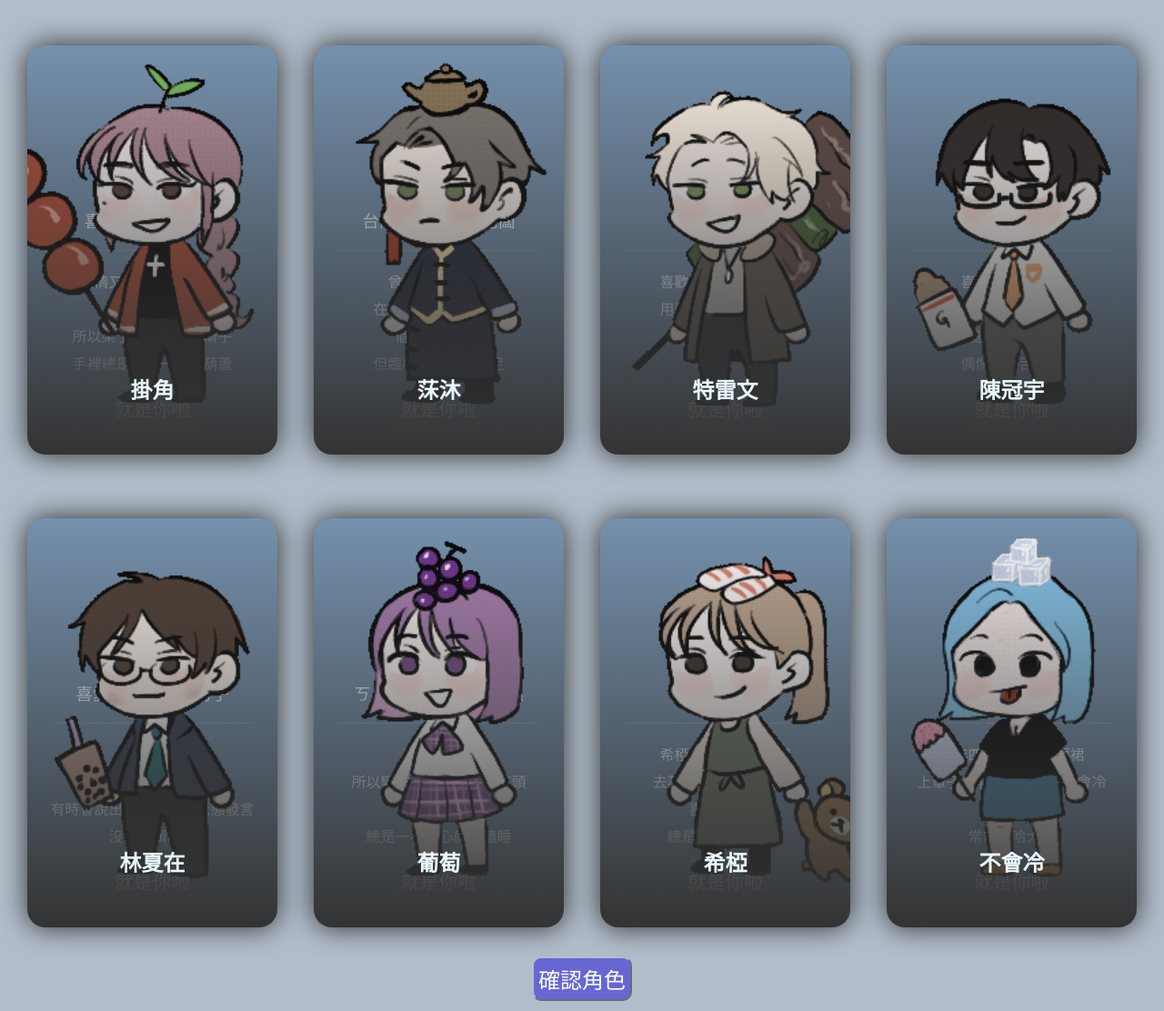
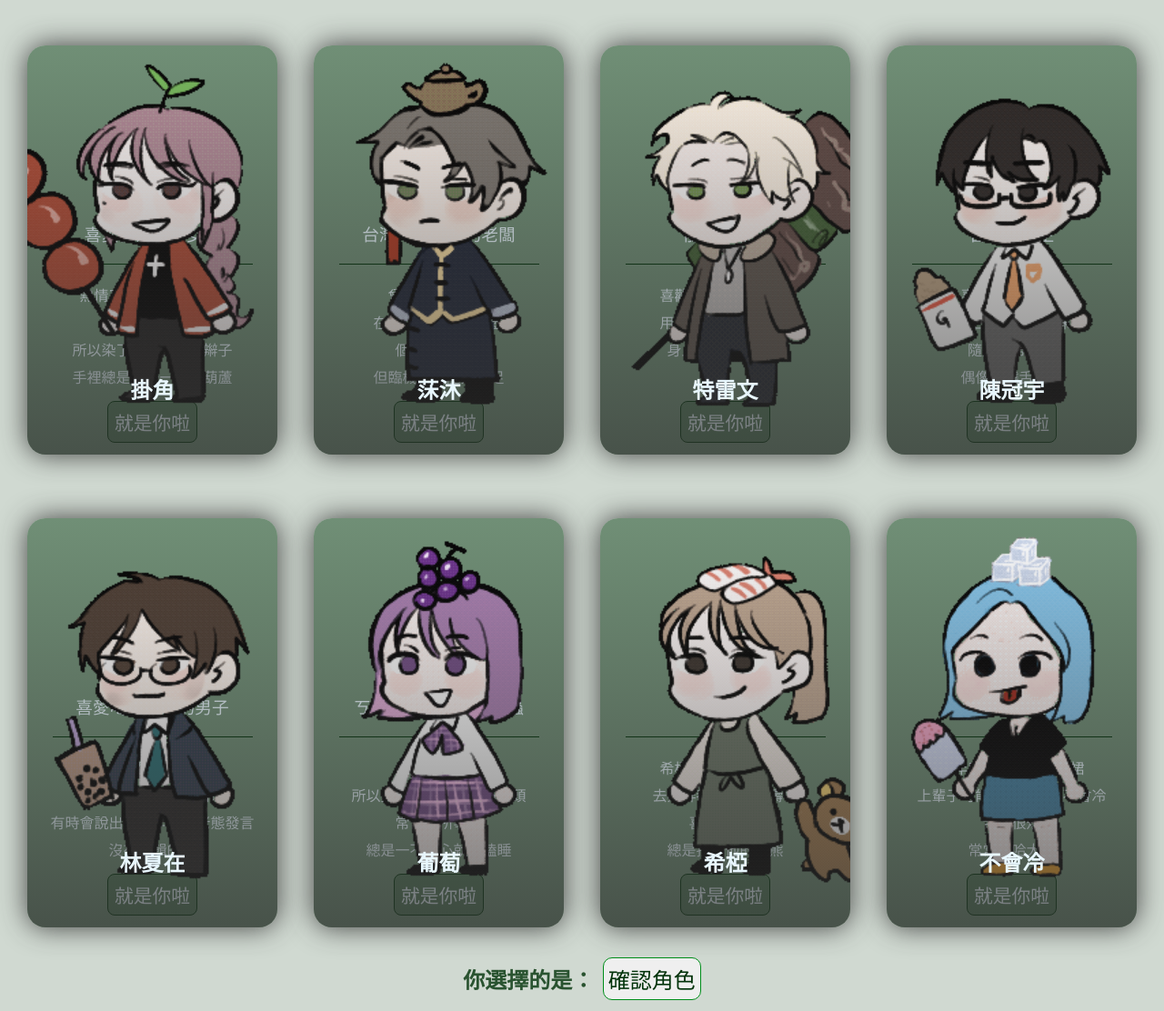
Before and after one commit to AnHsiL/database_project_monopoly, a PHP site: page /html/select_role.html in a window 1280 px wide. Shown: the whole page at 91% size. Run offline with PHP 8.4, Linux system fonts and the light colour scheme.

Commit message:
修改背景圖和一些css

```diff
--- a/monopoly/css/select_role.css
+++ b/monopoly/css/select_role.css
@@ -4,9 +4,9 @@
 }
 
 :root {
-    --background-color: #b1bdca;
-    --border-color: #7591AD;
-    --text-color: #34495e;
+    --background-color: rgba(0, 50, 9, 0.185);
+    --border-color: rgba(71, 112, 78, 0.695);
+    --text-color: rgb(0, 50, 9);
     --color1: #EC3E27;
     --color2: #fd79a8;
     --color3: #0984e3;
@@ -15,9 +15,9 @@
     --color6: #e056fd;
     --color7: #F97F51;
     --color8: #BDC581;
-    --a_border_color: #86a3b3;
-    --h2_border_color: #8ea2b8;
-    --a_hover_background_color: #86a3b3;
+    --a_border_color: rgb(0, 50, 9);
+    --h2_border_color: rgb(0, 50, 9);
+    --a_hover_background_color: rgb(0, 86, 16);
     --font_color: #e8f6fd;
 }
 
@@ -52,7 +52,7 @@ body {
     justify-content: center;
     align-items: center;
 
-    box-shadow: 0 0 30px #2c2c2c;
+    box-shadow: 0 0 30px #2c2c2ce1;
     color: var(--font_color)
 }
 
@@ -72,7 +72,7 @@ body {
     content: '';
     width: 100%;
     height: 100%;
-    background-image: linear-gradient(to top, #333, transparent);
+    background-image: linear-gradient(to top, rgba(51, 51, 51, 0.659), transparent);
 }
 
 .card:hover .photo::before{
@@ -105,7 +105,7 @@ h2 {
 }
 
 h3 {
-    margin-top: 150px;
+    margin-top: 180px;
     width: 80%;
     font-weight: normal;
     text-align: center;
@@ -122,12 +122,19 @@ p {
 }
 
 #btn_check_role{
-    color: white;
-    background-color: rgb(103, 103, 212);
+    color: rgb(0, 50, 9);
+    border: 1px solid rgb(0, 142, 26);;
     padding: 5px;
     font-size: 1.5em;
     border-radius: 10px;
-    border-color: var(--background-color);
+    margin-left: 5px;
+    /* border-color: var(--background-color); */
+}
+
+#btn_check_role:hover{
+    color: #Fff;
+    background-color: rgb(0, 86, 16);
+
 }
 
 .card button{
--- a/monopoly/html/index.html
+++ b/monopoly/html/index.html
@@ -15,7 +15,7 @@
         <div class = "page rounded-3" id = "game_rule">
             <div id = "welcome_title">
                 <h2 style="display: inline;">大</h2>
-                <h1 style="display: inline; font-weight: bolder; color:rgba(125, 143, 161, 0.858)" >FOOD</h1>
+                <h1 style="display: inline; font-weight: bolder; " >FOOD</h1>
                 <h2 style="display: inline;">翁</h2>
             </div>
             <br>
@@ -33,7 +33,7 @@
                 </ul>
             </div>
             <div>
-                <button type="button" class="btn btn-outline-secondary" id = "start">START</button>
+                <button type="button" class="btn btn-outline-secondary" id = "start" style="border-color: rgb(0, 86, 16);">START</button>
             </div>
         </div>
     </body>
--- a/monopoly/html/login.html
+++ b/monopoly/html/login.html
@@ -15,7 +15,7 @@
     <body>
         <div class = "login rounded-3">
             <div style="text-align: center;">
-                <h2>Login</h2>
+                <h2 style="font-weight: bold; color: rgb(0, 86, 16);">Login</h2>
                 <br>
             </div>
             <div class = "mb-3">
@@ -28,8 +28,8 @@
             </div>
             <br>
             <div class = "login_btn">
-                <button class = "btn btn-outline-primary" id = "btn_login">登入</button>
-                <button class = "btn btn-outline-dark" id = "btn_request_register">註冊</button>
+                <button class = "btn btn-outline-secondary" id = "btn_login" style="border-color: rgb(0, 142, 26);">登入</button>
+                <button class = "btn btn-outline-secondary" id = "btn_request_register">註冊</button>
             </div>
             <br>
             <div style="text-align: center;">
--- a/monopoly/html/player_info.html
+++ b/monopoly/html/player_info.html
@@ -32,7 +32,7 @@
                 </div>
             </div>
             <div id = "btn" >
-                <button type = "button" class="btn btn-outline-warning" id = "btn_begin_game">開始遊戲</button>
+                <button class = "btn btn-outline-secondary" id = "btn_begin_game" style="border-color: rgb(0, 142, 26);">開始遊戲</button>
             </div>
         </div>
 
--- a/monopoly/html/register.html
+++ b/monopoly/html/register.html
@@ -15,7 +15,7 @@
     <body>
         <div class = "login rounded-3">
             <div style="text-align: center;">
-                <h2>Register</h2>
+                <h2 style="font-weight: bold; color: rgb(0, 86, 16);">Register</h2>
                 <br>
             </div>
             <div class = "mb-3">
@@ -36,8 +36,8 @@
             </div>
             <br>
             <div class = "login_btn">
-                <button class = "btn btn-outline-primary" id = "btn_register_submit">註冊</button>
-                <button class = "btn btn-outline-dark" id = "btn_back">回上一頁</button>
+                <button class = "btn btn-outline-secondary" id = "btn_register_submit" style="border-color: rgb(0, 142, 26);">註冊</button>
+                <button class = "btn btn-outline-secondary" id = "btn_back">回上一頁</button>
             </div>
         </div>
     </body>
--- a/monopoly/html/select_role.html
+++ b/monopoly/html/select_role.html
@@ -17,7 +17,7 @@
                     <img src="../character_png/角色1掛角.gif">
                 </div>
                 <h2>掛角</h2>
-                <h3>喜愛糖葫蘆的女子</h3>
+                <h3 >喜愛糖葫蘆的女子</h3>
                 <p>熱情又帶點痞痞的個性<br>想引人注目<br>所以染了鮮豔的粉紅辮子<br>手裡總是拿著一串糖葫蘆</p>
                 <button type = "button" id = "r1">就是你啦</button>
             </div>
@@ -88,8 +88,8 @@
         </div>
         <br><br><br><br>
         <div id = "check_role">
-            <button type = "button" id = "btn_check_role">確認角色</button>
-            <p id = "list_check_role" style="font-size: 1.5em; display:inline; color: white; font-weight: bolder"></p>
+            <p id = "list_check_role" style="font-size: 1.5em; display:inline; color: rgba(0, 50, 9, 0.805); font-weight: bolder">你選擇的是：</p>
+            <button type = "button" id = "btn_check_role" class="btn">確認角色</button>
         </div>
     </body>
 </html>
--- a/monopoly/js/select_role.js
+++ b/monopoly/js/select_role.js
@@ -10,35 +10,35 @@ $(document).ready(function() {
     let correctRole = 0;
 
     $("#r1").click(function() {
-        $("#list_check_role").html(r1);
+        $("#list_check_role").html("你選擇的是："+r1);
         correctRole = 1;
     });
     $("#r2").click(function() {
-        $("#list_check_role").html(r2);
+        $("#list_check_role").html("你選擇的是："+r2);
         correctRole = 2;
     });
     $("#r3").click(function() {
-        $("#list_check_role").html(r3);
+        $("#list_check_role").html("你選擇的是："+r3);
         correctRole = 3;
     });
     $("#r4").click(function() {
-        $("#list_check_role").html(r4);
+        $("#list_check_role").html("你選擇的是："+r4);
         correctRole = 4;
     });
     $("#r5").click(function() {
-        $("#list_check_role").html(r5);
+        $("#list_check_role").html("你選擇的是："+r5);
         correctRole = 5;
     });
     $("#r6").click(function() {
-        $("#list_check_role").html(r6);
+        $("#list_check_role").html("你選擇的是："+r6);
         correctRole = 6;
     });
     $("#r7").click(function() {
-        $("#list_check_role").html(r7);
+        $("#list_check_role").html("你選擇的是："+r7);
         correctRole = 7;
     });
     $("#r8").click(function() {
-        $("#list_check_role").html(r8);
+        $("#list_check_role").html("你選擇的是："+r8);
         correctRole = 8;
     });
     $("#btn_check_role").click(function() {
```
Also changed, not shown: monopoly/css/index.css (+9 -4 lines), monopoly/css/login.css (+6 -3 lines), monopoly/css/map.css (+12 -0 lines), monopoly/css/player_info.css (+21 -2 lines), monopoly/sql/monopoly_1.sql (added, +107 -0 lines), monopoly/2.JPG (added), monopoly/3.JPG (added).
